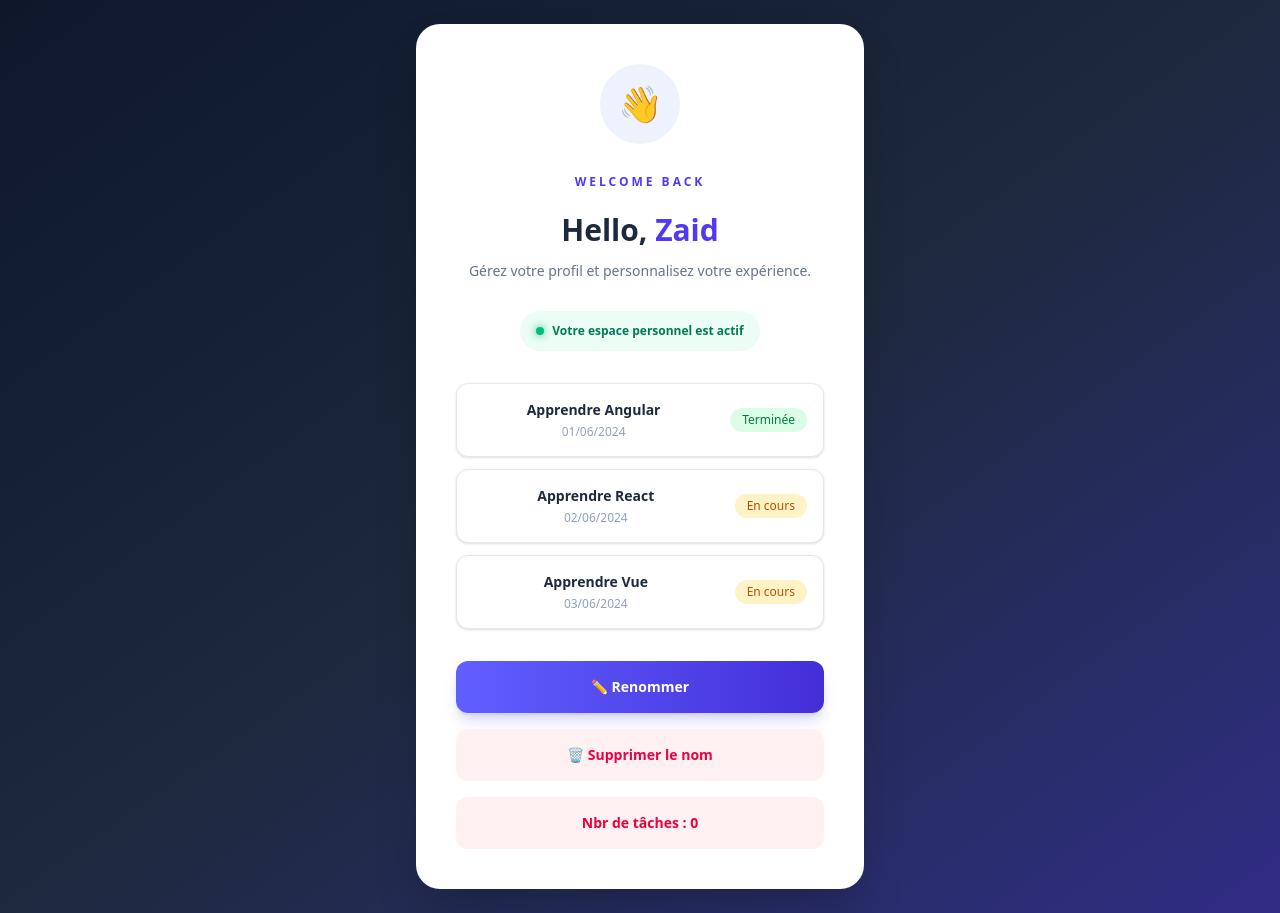
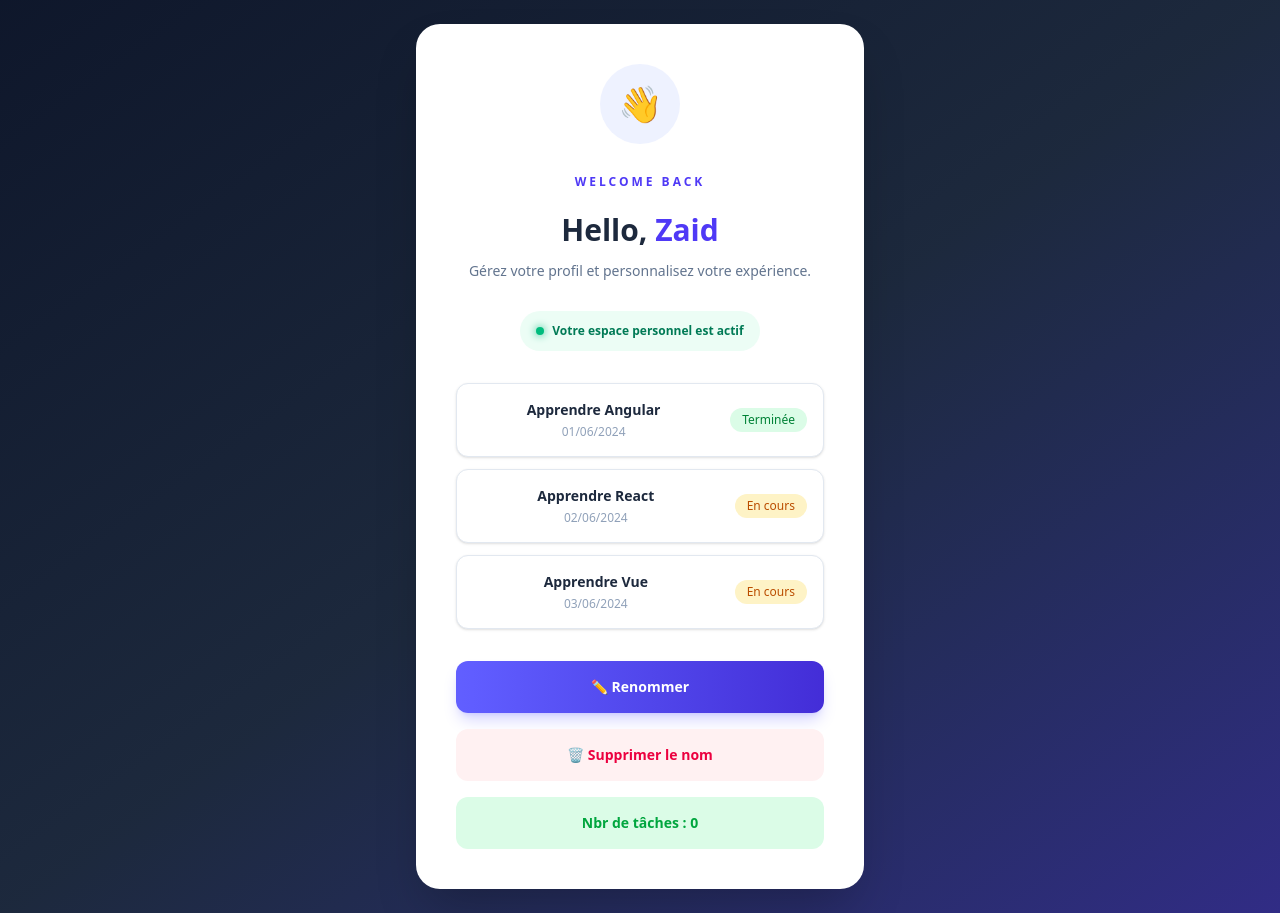
Before and after one commit to Zaaid-Derouiche/angular-project, an Angular app: page / in a window 1280 px wide. Built offline with nearby package versions, Linux system fonts and the light colour scheme.

Commit message:
Editing style nbrTasks Button

```diff
--- a/src/app/components/home/home.html
+++ b/src/app/components/home/home.html
@@ -94,8 +94,9 @@
       >
         🗑 Supprimer le nom
       </button>
+
       <button
-        class="w-full py-4 rounded-xl bg-rose-50 text-rose-600 font-bold text-sm transition-all duration-300 hover:bg-rose-100 hover:-translate-y-1"
+        class="w-full py-4 rounded-xl bg-green-100 text-green-600 font-bold text-sm transition-all duration-300 hover:-translate-y-1"
         (click)="countTasks()"
         [disabled]="disabled"
       >
```
